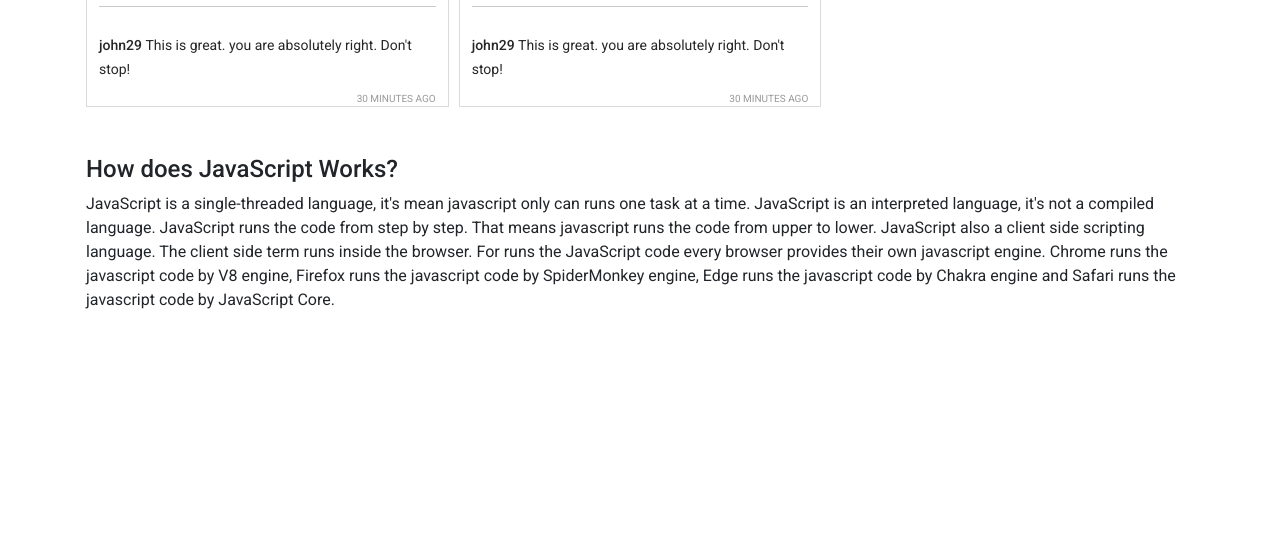
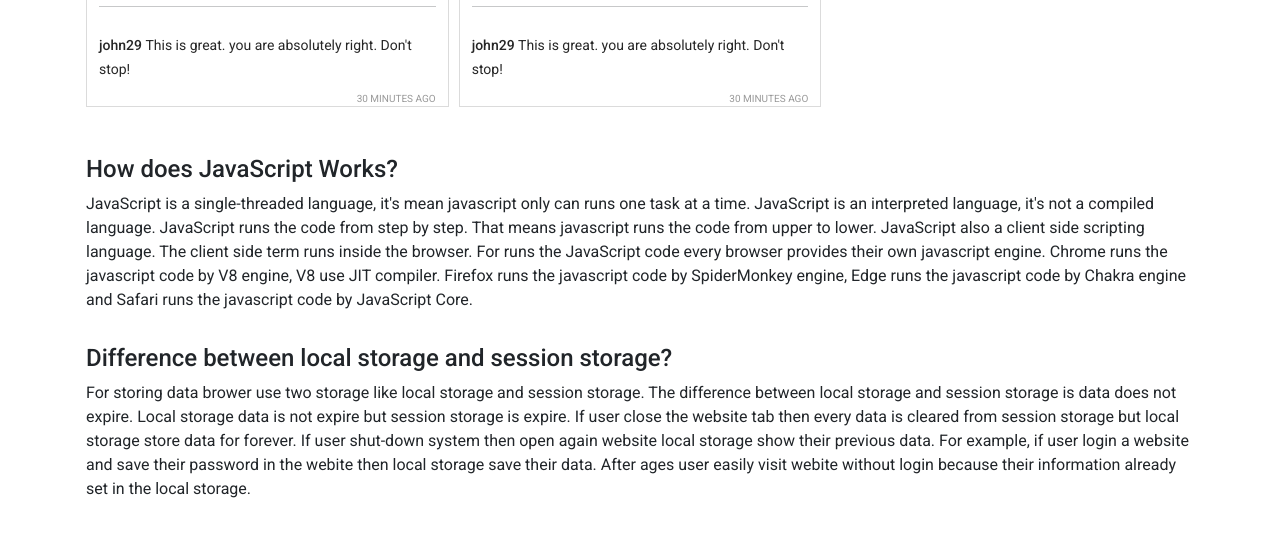
Before and after one commit to Mostafizur10681/insta-shohor-debugging, a plain HTML site: page index.html in a window 1280 px wide. Shown: the part 1425-1958 px from the top of the page. Before the commit the page ends 1769 px from the top, so only its background shows below. Drawn offline with nearby package versions, Linux system fonts and the light colour scheme.

Commit message:
local vs session storage part  added

```diff
--- a/index.html
+++ b/index.html
@@ -63,12 +63,20 @@
                 JavaScript runs the code from step by step. That means javascript runs the code from upper to lower.
                 JavaScript also a client side scripting language. The client side term runs inside the browser.
                 For runs the JavaScript code every browser provides their own javascript engine. Chrome runs the
-                javascript code by
-                V8 engine,
+                javascript code by V8 engine, V8 use JIT compiler.
                 Firefox runs the javascript code by SpiderMonkey engine, Edge runs the javascript code by Chakra engine
-                and
-                Safari runs the javascript code by JavaScript Core.
+                and Safari runs the javascript code by JavaScript Core.
 
+            </p>
+            <h4 class="pt-3">Difference between local storage and session storage?</h4>
+            <p>For storing data brower use two storage like local storage and session storage. The difference
+                between local storage and session storage is data does not expire.
+                Local storage data is not expire but session storage is expire. If user close the
+                website tab then every data is cleared from session storage but local storage
+                store data for forever. If user shut-down system then open again website local storage
+                show their previous data. For example, if user login a website and save their password
+                in the webite then local storage save their data. After ages user easily visit webite
+                without login because their information already set in the local storage.
             </p>
         </section>
     </main>
```
